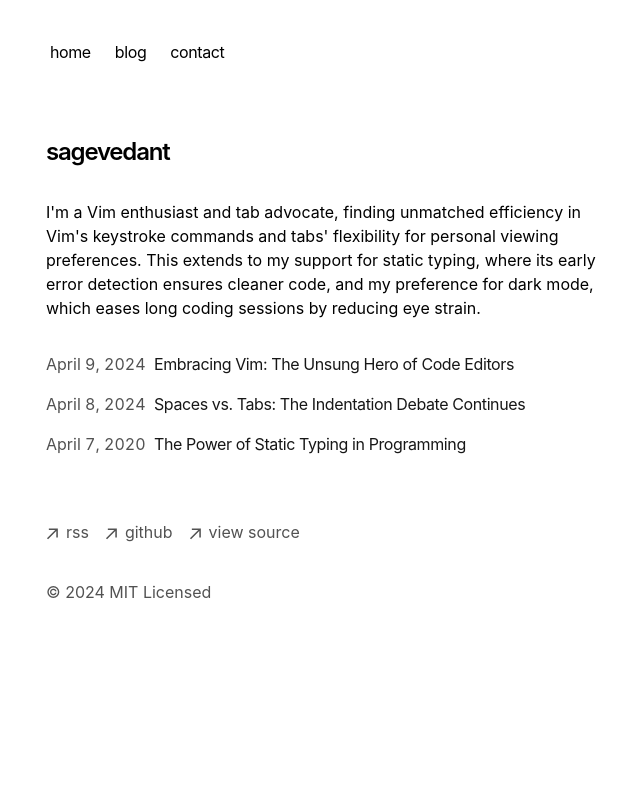
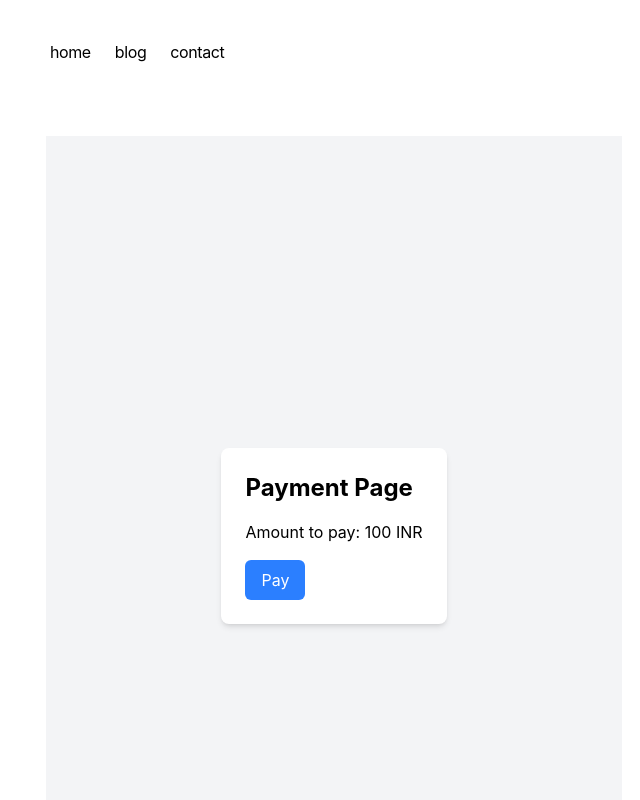
Before and after one commit to RadiantCritter/sagevedant.com, a Next.js app: page / in a window 1280 px wide. Shown: the top 800 px of the page, without its empty margins (306-946 px from the left). Built offline with nearby package versions, Linux system fonts and the light colour scheme.

Commit message:
Fix: Mark PaymentPage as a Client Component and improve error handling

```diff
--- a/app/page.tsx
+++ b/app/page.tsx
@@ -1,21 +1,70 @@
-import { BlogPosts } from 'app/components/posts'
+"use client"; // Ensure this is at the top
 
-export default function Page() {
+import React, { useState } from 'react';
+import Script from 'next/script';
+
+const PaymentPage = () => {
+  const AMOUNT = 100; // Amount in INR
+  const [isProcessing, setIsProcessing] = useState(false);
+
+  const handlePayment = async () => {
+    setIsProcessing(true);
+
+    try {
+      // create order
+      const response = await fetch('/api/create-order', { method: 'POST' });
+      if (!response.ok) {
+        throw new Error(`HTTP error! status: ${response.status}`);
+      }
+      const data = await response.json();
+      console.log("Order data:", data); // Log the order data
+
+      //initialize razorpay
+      const options = {
+        key: process.env.NEXT_PUBLIC_RAZORPAY_KEY_ID,
+        amount: AMOUNT * 100,
+        currency: "INR",
+        name: "sagevedant",
+        description: "Test Transaction",
+        order_id: data.orderid,
+        handler: async (response: any) => {
+          console.log("Payment success", response);
+          // handle payment success
+        },
+        prefill: {
+          name: "sagevedant",
+          email: "sagevedant@gmail.com",
+          contact: "9876543210",
+        },
+        theme: {
+          color: "#333",
+        },
+      };
+
+      const rzp1 = new window.Razorpay(options);
+      rzp1.open();
+    } catch (error) {
+      console.error('Payment failed', error);
+    } finally {
+      setIsProcessing(false);
+    }
+  };
+
   return (
-    <section>
-      <h1 className="mb-8 text-2xl font-semibold tracking-tighter">
-        sagevedant
-      </h1>
-      <p className="mb-4">
-        {`I'm a Vim enthusiast and tab advocate, finding unmatched efficiency in
-        Vim's keystroke commands and tabs' flexibility for personal viewing
-        preferences. This extends to my support for static typing, where its
-        early error detection ensures cleaner code, and my preference for dark
-        mode, which eases long coding sessions by reducing eye strain.`}
-      </p>
-      <div className="my-8">
-        <BlogPosts />
+    <div className="flex flex-col justify-center items-center min-h-screen bg-gray-100">
+      <Script src="https://checkout.razorpay.com/v1/checkout.js" />
+      <div className="p-6 bg-white rounded-lg shadow-md">
+        <h1 className="text-2xl font-bold mb-4">Payment Page</h1>
+        <p className="mb-4"> Amount to pay: {AMOUNT} INR</p>
+        <button
+          onClick={handlePayment}
+          disabled={isProcessing}
+          className="bg-blue-500 text-white px-4 py-2 rounded-md">
+          {isProcessing ? "Processing..." : "Pay"}
+        </button>
       </div>
-    </section>
-  )
-}
+    </div>
+  );
+};
+
+export default PaymentPage; // Ensure you export the component
```
